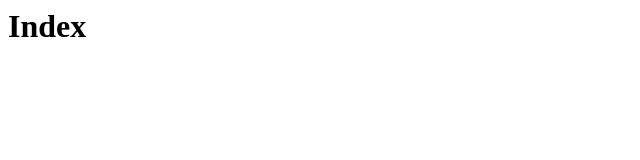
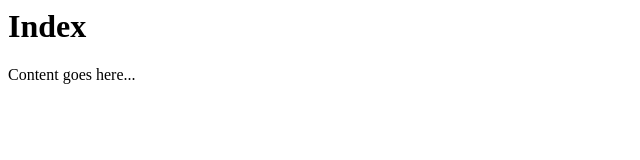
Before and after one commit to RobertHanns/website, a plain HTML site: page index.html in a window 1280 px wide. Shown: the whole page, without its empty margins (0-640 px from the left). Drawn offline with Linux system fonts and the light colour scheme.

Commit message:
Add content to index.html

```diff
--- a/index.html
+++ b/index.html
@@ -4,5 +4,6 @@
 </head>
 <body>
 <h1>Index</h1>
+<p>Content goes here...</p>
 </body>
 </html>
```
